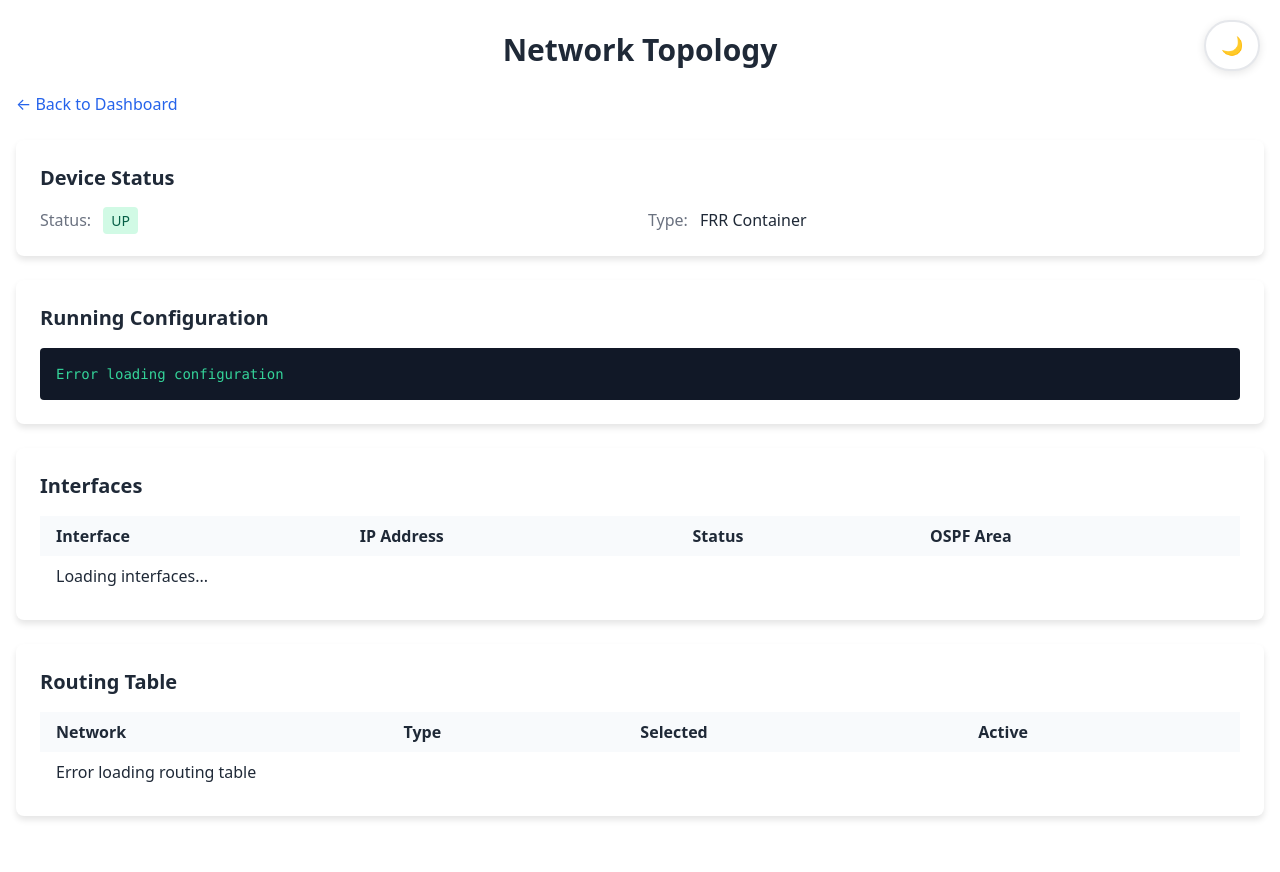
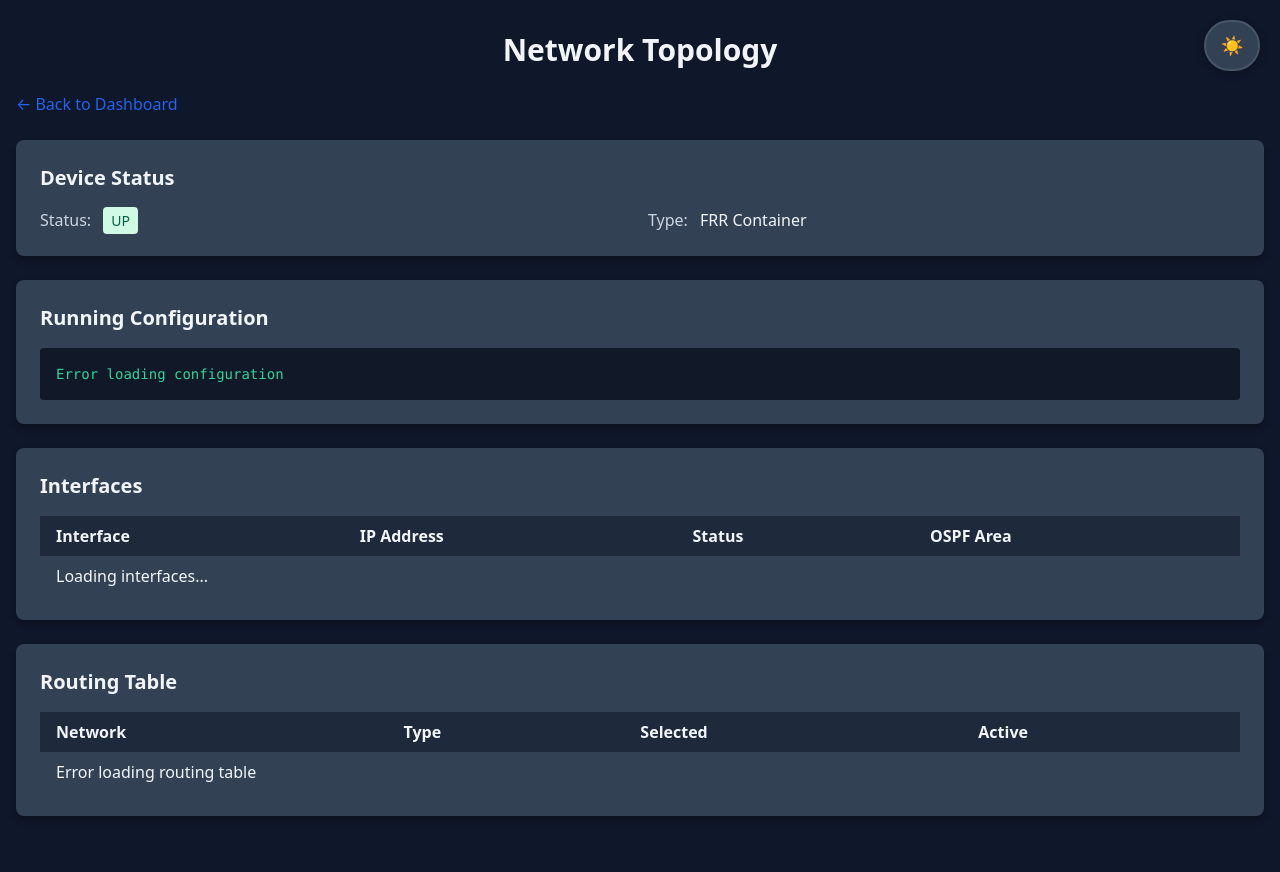
Before and after one commit to Christmas27/network-monitoring-platform, a FastAPI app: template app/templates/device_details.html in a window 1280 px wide. Run offline with FastAPI, Linux system fonts and the light colour scheme; the template is opened without the code that fills it, so the values that code supplies are empty.

Commit message:
fixing the Light theme and Dark theme toggle

```diff
--- a/app/static/css/style.css
+++ b/app/static/css/style.css
@@ -18,9 +18,18 @@
     --warning-orange: #d97706;
     --purple: #7c3aed;
 
-    /* Dark-context surface colors (used by JS-rendered components) */
-    --card-bg-dark: #1f2937;
-    --card-border: #374151;
+    /* Surface colors (used by JS-rendered components & dashboard) */
+    --card-bg-dark: #ffffff;
+    --card-border: #e5e7eb;
+    --surface-header: #f3f4f6;
+    --surface-columns: #e5e7eb;
+    --surface-hover: #f9fafb;
+    --surface-code: #1e293b;
+    --surface-code-text: #e2e8f0;
+    --surface-code-border: #cbd5e1;
+    --input-bg: #f9fafb;
+    --input-text: #374151;
+    --input-border: #d1d5db;
 
     /* Shared utilities */
     --shadow-subtle: 0 1px 3px 0 rgba(0, 0, 0, 0.1), 0 1px 2px 0 rgba(0, 0, 0, 0.06);
@@ -40,6 +49,18 @@
     --danger-red: #f87171;
     --warning-orange: #fbbf24;
     --success-green: #34d399;
+
+    --card-bg-dark: #1f2937;
+    --card-border: #374151;
+    --surface-header: #374151;
+    --surface-columns: #4b5563;
+    --surface-hover: #374151;
+    --surface-code: #111827;
+    --surface-code-text: #e5e7eb;
+    --surface-code-border: #374151;
+    --input-bg: #111827;
+    --input-text: #e5e7eb;
+    --input-border: #4b5563;
 }
 
 /* ============================================
--- a/app/static/js/app.js
+++ b/app/static/js/app.js
@@ -100,8 +100,7 @@ class NetworkDashboard {
                 if (statusIcon) statusIcon.textContent = device.status === 'UP' ? '🟢' : '🔴';
                 if (statusBadge) {
                     statusBadge.textContent = device.status;
-                    statusBadge.style.background = device.status === 'UP' ? '#065f46' : '#7f1d1d';
-                    statusBadge.style.color = device.status === 'UP' ? '#10b981' : '#ef4444';
+                    statusBadge.className = `status-badge ${device.status === 'UP' ? 'status-badge--up' : 'status-badge--down'}`;
                 }
                 if (ospfCount) ospfCount.textContent = device.ospf_neighbors || 0;
             }
--- a/app/static/js/topology.js
+++ b/app/static/js/topology.js
@@ -47,7 +47,7 @@ class NetworkTopology {
                 <h3 style="margin: 0 0 20px 0; color: var(--text-primary);">
                     🌐 Network Topology
                 </h3>
-                <svg width="${this.width}" height="${this.height}" style="border: 1px solid #374151; border-radius: 8px;">
+                <svg width="${this.width}" height="${this.height}" style="border: 1px solid var(--card-border); border-radius: 8px;">
                     <defs>
                         <!-- Connection line styles -->
                         <marker id="arrowhead" markerWidth="10" markerHeight="7"
@@ -57,7 +57,7 @@ class NetworkTopology {
 
                         <!-- OSPF area background -->
                         <pattern id="ospfPattern" patternUnits="userSpaceOnUse" width="20" height="20">
-                            <rect width="20" height="20" fill="#1f2937"/>
+                            <rect width="20" height="20" fill="var(--card-bg-dark)"/>
                             <circle cx="10" cy="10" r="1" fill="#3b82f6" opacity="0.3"/>
                         </pattern>
                     </defs>
--- a/app/templates/device_details.html
+++ b/app/templates/device_details.html
@@ -104,13 +104,13 @@
 
             <!-- Switch Stats -->
             <div style="display: grid; grid-template-columns: repeat(auto-fit, minmax(200px, 1fr)); gap: 15px; margin-bottom: 20px;">
-                <div style="text-align: center; padding: 15px; background: #374151; border-radius: 8px;">
+                <div style="text-align: center; padding: 15px; background: var(--surface-header); border-radius: 8px;">
                     <div style="color: var(--text-secondary); font-size: 0.875rem;">Physical Ports</div>
                     <div style="color: var(--primary-blue); font-size: 1.5rem; font-weight: bold;">
                         {{ device.switch_info.port_count if device.switch_info else 0 }}
                     </div>
                 </div>
-                <div style="text-align: center; padding: 15px; background: #374151; border-radius: 8px;">
+                <div style="text-align: center; padding: 15px; background: var(--surface-header); border-radius: 8px;">
                     <div style="color: var(--text-secondary); font-size: 0.875rem;">VLANs Configured</div>
                     <div style="color: var(--success-green); font-size: 1.5rem; font-weight: bold;">
                         {{ device.vlans|length }}
@@ -124,7 +124,7 @@
                 <div style="overflow-x: auto;">
                     <table style="width: 100%; border-collapse: collapse; background: var(--bg-primary);">
                         <thead>
-                            <tr style="background: #4b5563;">
+                            <tr style="background: var(--surface-columns);">
                                 <th style="padding: 12px; text-align: left; border-bottom: 1px solid var(--card-border); color: var(--text-primary);">VLAN ID</th>
                                 <th style="padding: 12px; text-align: left; border-bottom: 1px solid var(--card-border); color: var(--text-primary);">Interface</th>
                                 <th style="padding: 12px; text-align: left; border-bottom: 1px solid var(--card-border); color: var(--text-primary);">Status</th>
@@ -318,5 +318,6 @@
                 document.getElementById('routes-table').innerHTML = '<tr><td class="px-4 py-2" colspan="4">Error loading routing table</td></tr>';
             });
     </script>
+    <script src="{{ url_for('static', path='/js/theme.js') }}"></script>
 </body>
 </html>
```
Also changed, not shown: other parts of app/static/css/style.css (+25 -19 lines).
